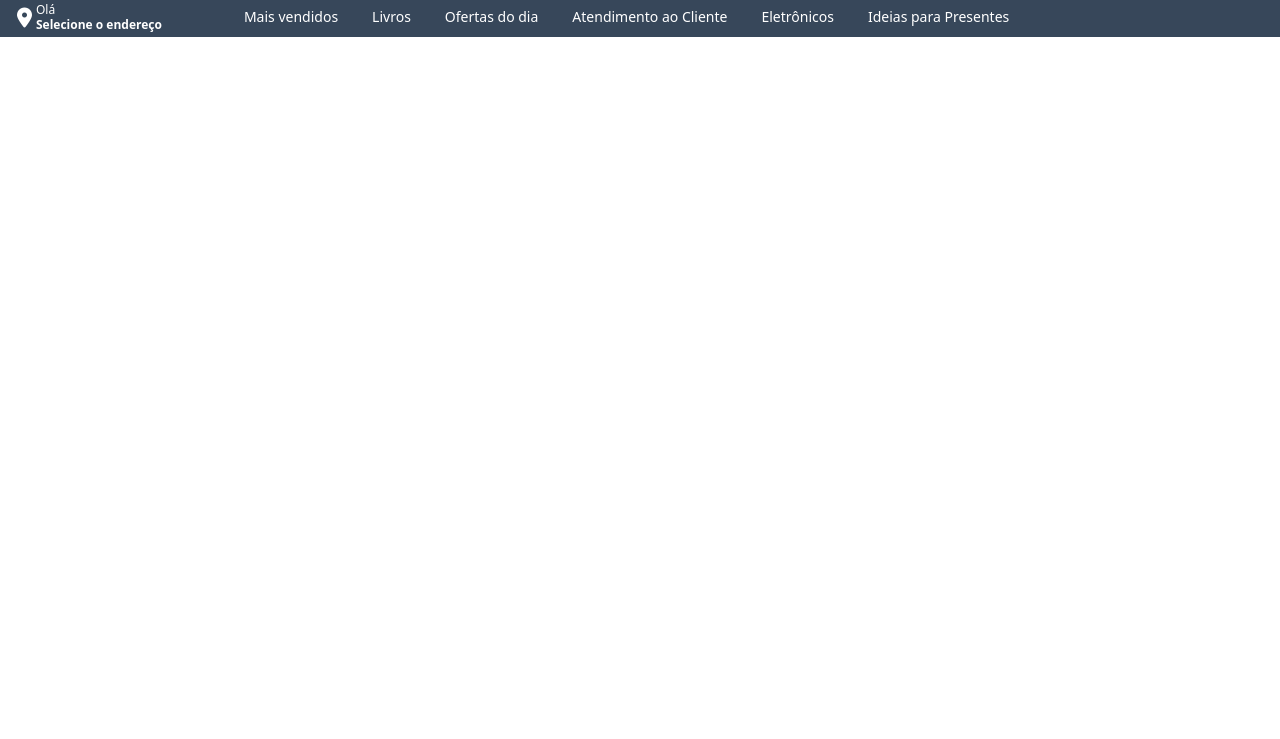
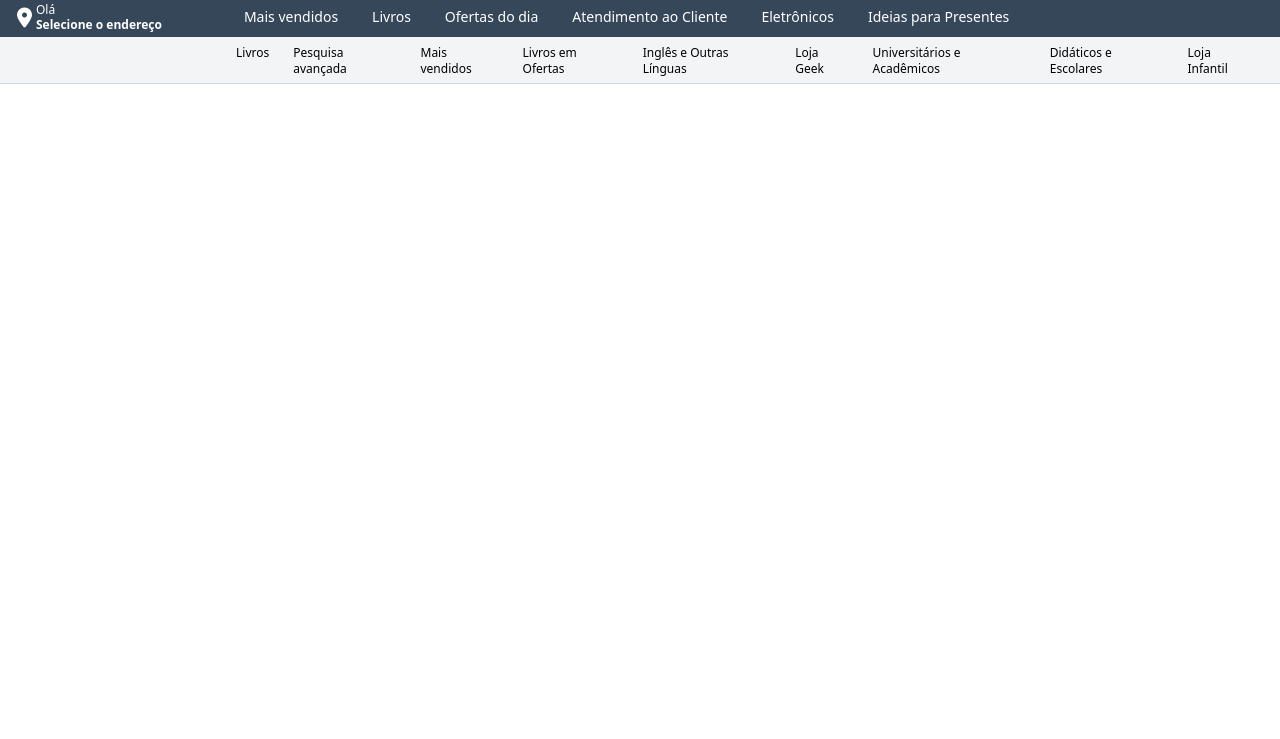
Before and after one commit to clepverse/amazon-home-clone-tailwind-css, a website: page src/index.html in a window 1280 px wide. Shown: the part 61-800 px from the top of the page. Drawn offline with Linux system fonts and the light colour scheme.

Commit message:
Header inferior criado

```diff
--- a/src/index.html
+++ b/src/index.html
@@ -97,7 +97,7 @@
           </div>
           <div class="hidden md:block">
             <nav>
-              <ul class="flex ml-16 text-sm flex-wrap">
+              <ul class="flex ml-16 text-sm">
                 <li
                   class="mr-4 border border-transparent hover:border-white rounded-sm px-2 py-1"
                 >
@@ -132,6 +132,61 @@
             </nav>
           </div>
         </div>
+        <!-- Header Inferior -->
+        <div
+          class="flex text-black px-4 text-xs border-b border-gray-300 bg-gray-100 pt-1"
+        >
+          <a href="" class="block md:hidden py-2 font-bold">
+            <i class="fas fa-chevron-left"></i> Todos os Departamentos
+          </a>
+          <ul class="hidden md:flex ml-52">
+            <li
+              class="hover:text-orange-650 border-b-2 border-transparent hover:border-orange-650 py-1 px-3"
+            >
+              <a href="#">Livros</a>
+            </li>
+            <li
+              class="hover:text-orange-650 border-b-2 border-transparent hover:border-orange-650 py-1 px-3"
+            >
+              <a href="#">Pesquisa avançada</a>
+            </li>
+            <li
+              class="hover:text-orange-650 border-b-2 border-transparent hover:border-orange-650 py-1 px-3"
+            >
+              <a href="#">Mais vendidos</a>
+            </li>
+            <li
+              class="hover:text-orange-650 border-b-2 border-transparent hover:border-orange-650 py-1 px-3"
+            >
+              <a href="#">Livros em Ofertas</a>
+            </li>
+            <li
+              class="hover:text-orange-650 border-b-2 border-transparent hover:border-orange-650 py-1 px-3"
+            >
+              <a href="#">Inglês e Outras Línguas</a>
+            </li>
+            <li
+              class="hover:text-orange-650 border-b-2 border-transparent hover:border-orange-650 py-1 px-3"
+            >
+              <a href="#">Loja Geek</a>
+            </li>
+            <li
+              class="hover:text-orange-650 border-b-2 border-transparent hover:border-orange-650 py-1 px-3"
+            >
+              <a href="#">Universitários e Acadêmicos</a>
+            </li>
+            <li
+              class="hover:text-orange-650 border-b-2 border-transparent hover:border-orange-650 py-1 px-3"
+            >
+              <a href="#">Didáticos e Escolares</a>
+            </li>
+            <li
+              class="hover:text-orange-650 border-b-2 border-transparent hover:border-orange-650 py-1 px-3"
+            >
+              <a href="#">Loja Infantil</a>
+            </li>
+          </ul>
+        </div>
       </div>
     </header>
 
```
Also changed, not shown: dist/output.css.
